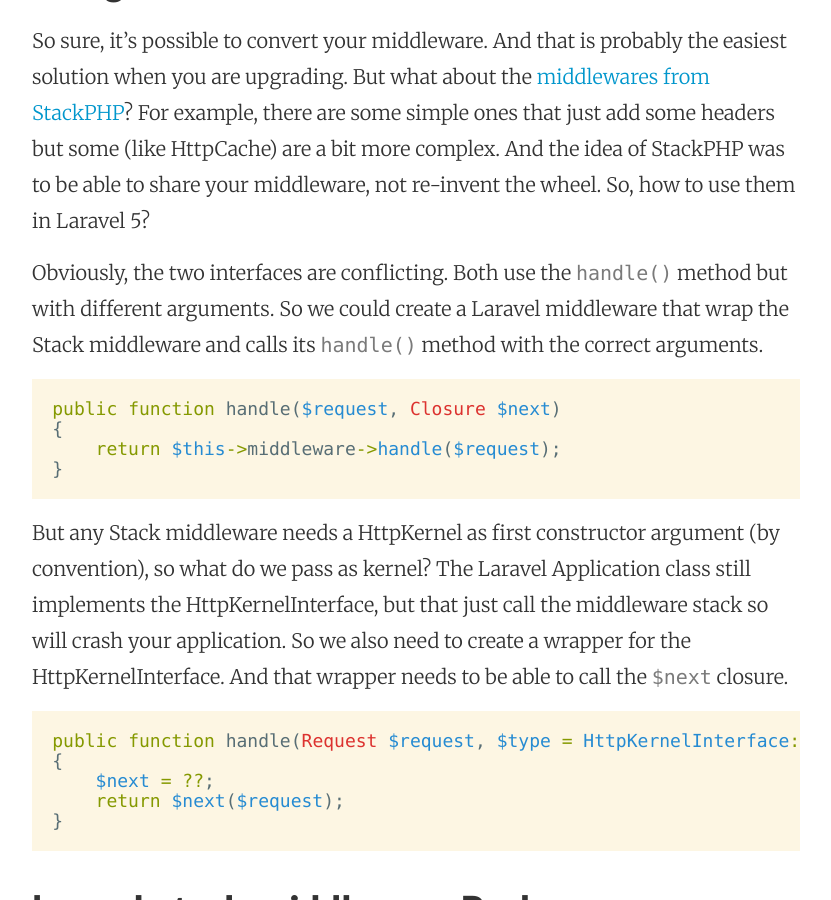
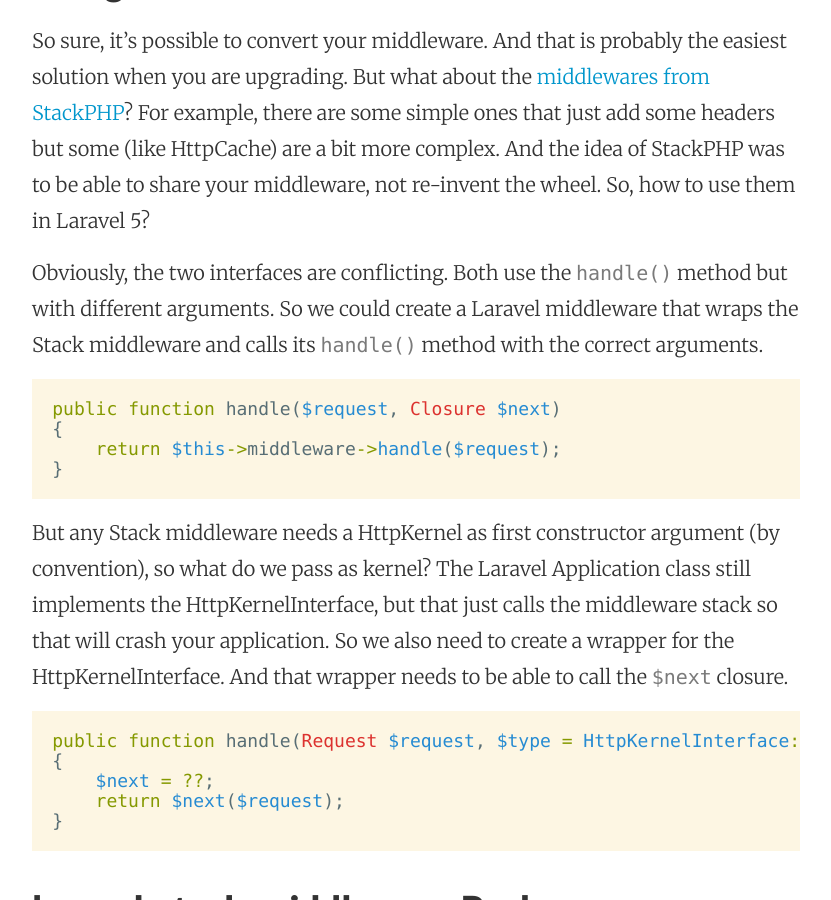
Before and after one commit to barryvdh/barryvdh.github.io, a Jekyll site: the page built from _posts/2015-02-18-using-stackphp-middleware-in-laravel-5.md, in a window 1280 px wide and 900 px high, scrolled down 2531 px. Shown: the whole window, without its empty margins (224-1055 px from the left). Built offline with Jekyll 4.4.1, drawn with Linux system fonts in a browser that asks for light colours; nearby versions of some CDN libraries.

Commit message:
small gramar fix

````diff
--- a/_posts/2015-02-18-using-stackphp-middleware-in-laravel-5.md
+++ b/_posts/2015-02-18-using-stackphp-middleware-in-laravel-5.md
@@ -54,7 +54,7 @@
 
 So sure, it's possible to convert your middleware. And that is probably the easiest solution when you are upgrading. But what about the [middlewares from StackPHP](http://stackphp.com/middlewares/)? For example, there are some simple ones that just add some headers but some (like HttpCache) are a bit more complex. And the idea of StackPHP was to be able to share your middleware, not re-invent the wheel. So, how to use them in Laravel 5?
 
-Obviously, the two interfaces are conflicting. Both use the `handle()` method but with different arguments. So we could create a Laravel middleware that wrap the Stack middleware and calls its `handle()` method with the correct arguments.
+Obviously, the two interfaces are conflicting. Both use the `handle()` method but with different arguments. So we could create a Laravel middleware that wraps the Stack middleware and calls its `handle()` method with the correct arguments.
 
 ```php
 public function handle($request, Closure $next)
@@ -63,7 +63,7 @@
 }
 ```
 
-But any Stack middleware needs a HttpKernel as first constructor argument (by convention), so what do we pass as kernel? The Laravel Application class still implements the HttpKernelInterface, but that just call the middleware stack so will crash your application. So we also need to create a wrapper for the HttpKernelInterface. And that wrapper needs to be able to call the `$next` closure.
+But any Stack middleware needs a HttpKernel as first constructor argument (by convention), so what do we pass as kernel? The Laravel Application class still implements the HttpKernelInterface, but that just calls the middleware stack so that will crash your application. So we also need to create a wrapper for the HttpKernelInterface. And that wrapper needs to be able to call the `$next` closure.
 
 ```php
 public function handle(Request $request, $type = HttpKernelInterface::MASTER_REQUEST, $catch = true)
````
